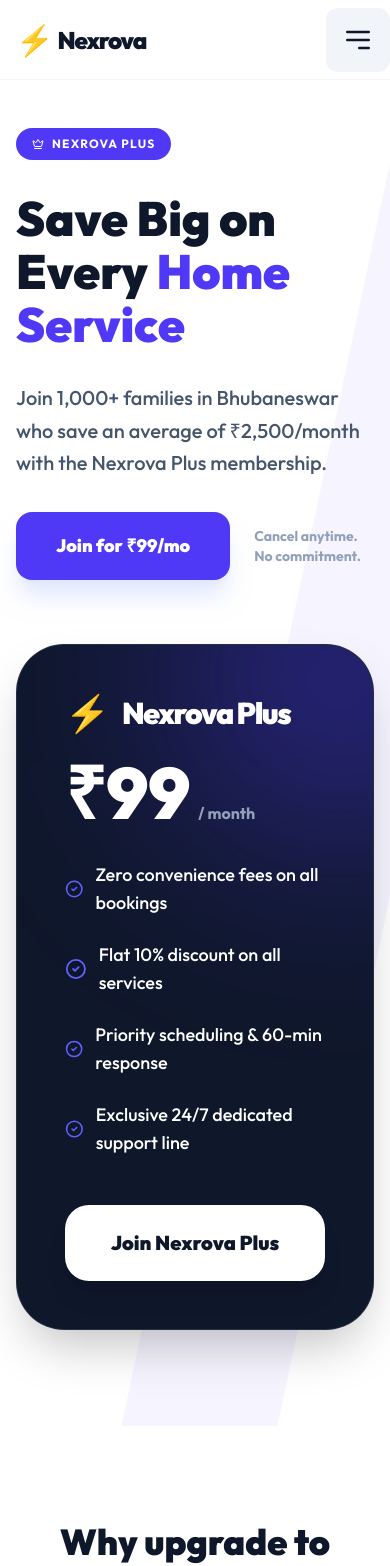
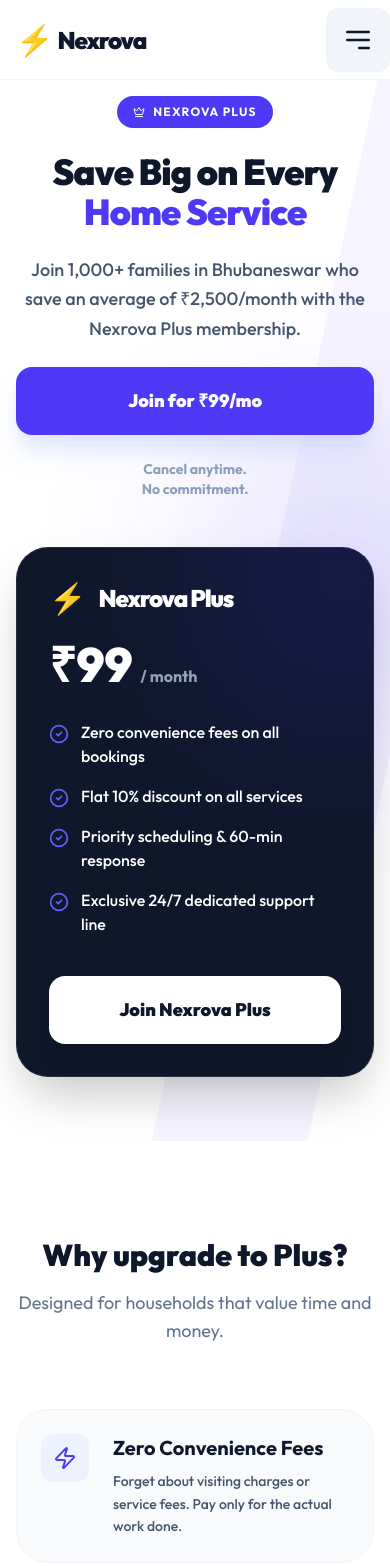
Before and after one commit to zingline-dev/Nexrova, a Next.js app in the folder Nexrova-web/: page /membership in a window 390 px wide. Shown: the top 1566 px of the page. Built offline with nearby package versions, Linux system fonts and the light colour scheme.

Commit message:
Fix visibility on Membership page by removing opacity animations

```diff
--- a/Nexrova-web/src/app/membership/page.tsx
+++ b/Nexrova-web/src/app/membership/page.tsx
@@ -1,6 +1,5 @@
 "use client";
 
-import { motion } from "framer-motion";
 import {
   Zap,
   Percent,
@@ -44,91 +43,66 @@
   return (
     <div className="bg-white min-h-screen">
       {/* Hero Section */}
-      <section className="pt-32 pb-24 relative overflow-hidden">
+      <section className="pt-24 md:pt-32 pb-16 md:pb-24 relative overflow-hidden">
         {/* Gradient Background */}
         <div className="absolute inset-0 bg-gradient-to-br from-indigo-50 to-white -z-10" />
         <div className="absolute top-0 right-0 w-[40%] h-full bg-indigo-600/5 -skew-x-12 translate-x-1/4" />
 
         <div className="max-w-7xl mx-auto px-4 sm:px-6 lg:px-8 relative">
-          <div className="flex flex-col lg:flex-row items-center gap-16">
-            <div className="flex-1 space-y-8">
-              <motion.div
-                initial={{ opacity: 0, y: 10 }}
-                animate={{ opacity: 1, y: 0 }}
-                className="inline-flex items-center gap-2 px-4 py-2 rounded-full bg-indigo-600 text-white font-bold text-xs uppercase tracking-widest"
-              >
+          <div className="flex flex-col lg:flex-row items-center gap-12 md:gap-16">
+            <div className="flex-1 space-y-6 md:space-y-8 text-center lg:text-left">
+              <div className="inline-flex items-center gap-2 px-4 py-2 rounded-full bg-indigo-600 text-white font-bold text-xs uppercase tracking-widest">
                 <Crown className="w-3 h-3" /> Nexrova Plus
-              </motion.div>
-              <motion.h1
-                initial={{ opacity: 0, y: 20 }}
-                animate={{ opacity: 1, y: 0 }}
-                transition={{ delay: 0.1 }}
-                className="text-5xl md:text-7xl font-black text-slate-900 leading-[1.1]"
-              >
+              </div>
+              <h1 className="text-4xl md:text-7xl font-black text-slate-900 leading-[1.1] tracking-tight">
                 Save Big on Every <span className="text-indigo-600">Home Service</span>
-              </motion.h1>
-              <motion.p
-                initial={{ opacity: 0, y: 20 }}
-                animate={{ opacity: 1, y: 0 }}
-                transition={{ delay: 0.2 }}
-                className="text-xl text-slate-600 leading-relaxed font-medium"
-              >
+              </h1>
+              <p className="text-lg md:text-xl text-slate-600 leading-relaxed font-medium max-w-2xl mx-auto lg:mx-0">
                 Join 1,000+ families in Bhubaneswar who save an average of ₹2,500/month
                 with the Nexrova Plus membership.
-              </motion.p>
+              </p>
 
-              <div className="flex items-center gap-6">
-                <button className="bg-indigo-600 text-white px-10 py-5 rounded-2xl font-black text-lg hover:bg-indigo-700 transition-all shadow-xl shadow-indigo-100 active:scale-95">
+              <div className="flex flex-col sm:flex-row items-center justify-center lg:justify-start gap-6">
+                <button className="w-full sm:w-auto bg-indigo-600 text-white px-10 py-5 rounded-2xl font-black text-lg hover:bg-indigo-700 transition-all shadow-xl shadow-indigo-100 active:scale-95">
                   Join for ₹99/mo
                 </button>
                 <p className="text-slate-400 font-bold text-sm">Cancel anytime.<br/>No commitment.</p>
               </div>
             </div>
 
-            {/* Visual Pricing Card with Pulse Effect */}
-            <motion.div
-              whileHover={{ y: -10 }}
-              className="relative bg-slate-900 rounded-[48px] p-12 text-white shadow-2xl border border-white/10 overflow-hidden"
-            >
-              {/* Animated Glow Effect */}
-              <motion.div
-                animate={{
-                  opacity: [0.3, 0.6, 0.3],
-                  scale: [1, 1.2, 1]
-                }}
-                transition={{ duration: 4, repeat: Infinity, ease: "easeInOut" }}
-                className="absolute -top-24 -right-24 w-64 h-64 bg-indigo-600 rounded-full blur-[100px]"
-              />
+            {/* Visual Pricing Card */}
+            <div className="relative bg-slate-900 rounded-[32px] md:rounded-[48px] p-8 md:p-12 text-white shadow-2xl border border-white/10 w-full max-w-lg">
+              <div className="absolute -top-24 -right-24 w-64 h-64 bg-indigo-600 opacity-20 rounded-full blur-[100px]" />
 
               <div className="relative z-10">
                 <div className="flex items-center gap-3 mb-6">
-                  <span className="text-4xl">⚡</span>
-                  <span className="text-3xl font-black tracking-tighter">Nexrova Plus</span>
+                  <span className="text-3xl md:text-4xl">⚡</span>
+                  <span className="text-2xl md:text-3xl font-black tracking-tighter">Nexrova Plus</span>
                 </div>
                 <div className="mb-8">
-                  <span className="text-7xl font-black">₹99</span>
+                  <span className="text-5xl md:text-7xl font-black">₹99</span>
                   <span className="text-slate-400 font-bold ml-2">/ month</span>
                 </div>
 
-                <ul className="space-y-6 mb-12">
+                <ul className="space-y-4 md:space-y-6 mb-10 md:mb-12">
                   {[
                     "Zero convenience fees on all bookings",
                     "Flat 10% discount on all services",
                     "Priority scheduling & 60-min response",
                     "Exclusive 24/7 dedicated support line"
                   ].map((benefit, idx) => (
-                    <li key={idx} className="flex items-center gap-3 text-lg font-medium">
-                      <CheckCircle2 className="w-6 h-6 text-indigo-500" />
+                    <li key={idx} className="flex items-start gap-3 text-base md:text-lg font-medium">
+                      <CheckCircle2 className="w-5 h-5 md:w-6 md:h-6 text-indigo-500 shrink-0 mt-1" />
                       {benefit}
                     </li>
                   ))}
                 </ul>
 
-                <button className="w-full bg-white text-slate-900 py-6 rounded-[24px] font-black text-xl hover:bg-indigo-50 transition-all shadow-xl active:scale-95">
+                <button className="w-full bg-white text-slate-900 py-5 md:py-6 rounded-2xl md:rounded-[24px] font-black text-lg md:text-xl hover:bg-indigo-50 transition-all shadow-xl active:scale-95">
                   Join Nexrova Plus
                 </button>
               </div>
-            </motion.div>
+            </div>
           </div>
         </div>
       </section>
@@ -136,65 +110,64 @@
       {/* Benefits Grid */}
       <section className="py-24 bg-white">
         <div className="max-w-7xl mx-auto px-4 sm:px-6 lg:px-8">
-          <div className="text-center mb-20">
-            <h2 className="text-4xl font-black text-slate-900 mb-4">Why upgrade to Plus?</h2>
+          <div className="text-center mb-16 md:mb-20">
+            <h2 className="text-3xl md:text-4xl font-black text-slate-900 mb-4">Why upgrade to Plus?</h2>
             <p className="text-slate-500 text-lg">Designed for households that value time and money.</p>
           </div>
 
-          <div className="grid grid-cols-1 md:grid-cols-2 gap-8">
+          <div className="grid grid-cols-1 md:grid-cols-2 gap-6 md:gap-8">
             {userBenefits.map((benefit, idx) => (
-              <motion.div
+              <div
                 key={idx}
-                whileHover={{ y: -5 }}
-                className="p-8 rounded-[40px] bg-slate-50 border border-slate-100 flex items-start gap-6 hover:bg-white hover:shadow-xl transition-all"
+                className="p-6 md:p-8 rounded-[32px] md:rounded-[40px] bg-slate-50 border border-slate-100 flex items-start gap-6 hover:bg-white hover:shadow-xl transition-all"
               >
-                <div className={`w-16 h-16 rounded-2xl flex items-center justify-center shrink-0 ${benefit.color}`}>
-                  <benefit.icon className="w-8 h-8" />
+                <div className={`w-12 h-12 md:w-16 md:h-16 rounded-xl md:rounded-2xl flex items-center justify-center shrink-0 ${benefit.color}`}>
+                  <benefit.icon className="w-6 h-6 md:w-8 md:h-8" />
                 </div>
                 <div>
-                  <h3 className="text-2xl font-bold text-slate-900 mb-2">{benefit.title}</h3>
-                  <p className="text-slate-600 leading-relaxed font-medium">{benefit.desc}</p>
+                  <h3 className="text-xl md:text-2xl font-bold text-slate-900 mb-2">{benefit.title}</h3>
+                  <p className="text-sm md:text-base text-slate-600 leading-relaxed font-medium">{benefit.desc}</p>
                 </div>
-              </motion.div>
+              </div>
             ))}
           </div>
         </div>
       </section>
 
-      {/* FAQ / Comparison */}
+      {/* Comparison Table */}
       <section className="py-24 bg-slate-50">
         <div className="max-w-4xl mx-auto px-4 sm:px-6 lg:px-8">
           <h2 className="text-3xl font-black text-slate-900 mb-12 text-center">Membership vs. Regular</h2>
 
-          <div className="bg-white rounded-[40px] overflow-hidden shadow-xl border border-slate-100">
-            <table className="w-full text-left">
+          <div className="bg-white rounded-[32px] md:rounded-[40px] overflow-hidden shadow-xl border border-slate-100 overflow-x-auto">
+            <table className="w-full text-left min-w-[500px]">
               <thead>
                 <tr className="bg-slate-900 text-white">
-                  <th className="p-8 font-black uppercase text-xs tracking-widest">Feature</th>
-                  <th className="p-8 font-black uppercase text-xs tracking-widest">Regular</th>
-                  <th className="p-8 font-black uppercase text-xs tracking-widest bg-indigo-600">Plus Member</th>
+                  <th className="p-6 md:p-8 font-black uppercase text-[10px] md:text-xs tracking-widest">Feature</th>
+                  <th className="p-6 md:p-8 font-black uppercase text-[10px] md:text-xs tracking-widest">Regular</th>
+                  <th className="p-6 md:p-8 font-black uppercase text-[10px] md:text-xs tracking-widest bg-indigo-600">Plus Member</th>
                 </tr>
               </thead>
               <tbody className="font-bold text-slate-700">
                 <tr className="border-b border-slate-50">
-                   <td className="p-8">Service Discount</td>
-                   <td className="p-8 text-slate-400">0%</td>
-                   <td className="p-8 text-indigo-600 bg-indigo-50/50">10%</td>
+                   <td className="p-6 md:p-8 text-sm md:text-base">Service Discount</td>
+                   <td className="p-6 md:p-8 text-slate-400 text-sm md:text-base">0%</td>
+                   <td className="p-6 md:p-8 text-indigo-600 bg-indigo-50/50 text-sm md:text-base">10%</td>
                 </tr>
                 <tr className="border-b border-slate-50">
-                   <td className="p-8">Convenience Fee</td>
-                   <td className="p-8 text-slate-400">₹49 - ₹99</td>
-                   <td className="p-8 text-indigo-600 bg-indigo-50/50">FREE</td>
+                   <td className="p-6 md:p-8 text-sm md:text-base">Convenience Fee</td>
+                   <td className="p-6 md:p-8 text-slate-400 text-sm md:text-base">₹49 - ₹99</td>
+                   <td className="p-6 md:p-8 text-indigo-600 bg-indigo-50/50 text-sm md:text-base">FREE</td>
                 </tr>
                 <tr className="border-b border-slate-50">
-                   <td className="p-8">Booking Priority</td>
-                   <td className="p-8 text-slate-400">Standard</td>
-                   <td className="p-8 text-indigo-600 bg-indigo-50/50">Immediate</td>
+                   <td className="p-6 md:p-8 text-sm md:text-base">Booking Priority</td>
+                   <td className="p-6 md:p-8 text-slate-400 text-sm md:text-base">Standard</td>
+                   <td className="p-6 md:p-8 text-indigo-600 bg-indigo-50/50 text-sm md:text-base">Immediate</td>
                 </tr>
                 <tr>
-                   <td className="p-8">Support Team</td>
-                   <td className="p-8 text-slate-400">Regular</td>
-                   <td className="p-8 text-indigo-600 bg-indigo-50/50">VIP Direct</td>
+                   <td className="p-6 md:p-8 text-sm md:text-base">Support Team</td>
+                   <td className="p-6 md:p-8 text-slate-400 text-sm md:text-base">Regular</td>
+                   <td className="p-6 md:p-8 text-indigo-600 bg-indigo-50/50 text-sm md:text-base">VIP Direct</td>
                 </tr>
               </tbody>
             </table>
@@ -202,7 +175,7 @@
 
           <div className="mt-12 text-center">
             <p className="text-slate-500 font-medium mb-6">Start saving from your very first booking.</p>
-            <button className="bg-indigo-600 text-white px-12 py-5 rounded-2xl font-black text-xl hover:bg-indigo-700 transition-all shadow-2xl active:scale-95">
+            <button className="bg-indigo-600 text-white px-10 md:px-12 py-4 md:py-5 rounded-xl md:rounded-2xl font-black text-lg md:text-xl hover:bg-indigo-700 transition-all shadow-2xl active:scale-95">
               Get Nexrova Plus Now
             </button>
           </div>
```
